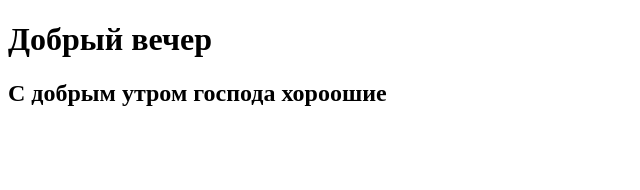
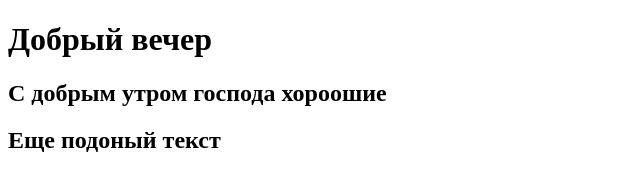
Before and after one commit to 89163091443/Proba_pera_1, a plain HTML site: page index.html in a window 1280 px wide. Shown: the whole page, without its empty margins (0-640 px from the left). Drawn offline with Linux system fonts and the light colour scheme.

Commit message:
relise 1

```diff
--- a/index.html
+++ b/index.html
@@ -10,6 +10,8 @@
 
 <h1>Добрый вечер</h1>
 <h2> С добрым утром господа хороошие </h2>
+<h2> Еще подоный текст </h2>
+
 
 </body>
 </html>
```
